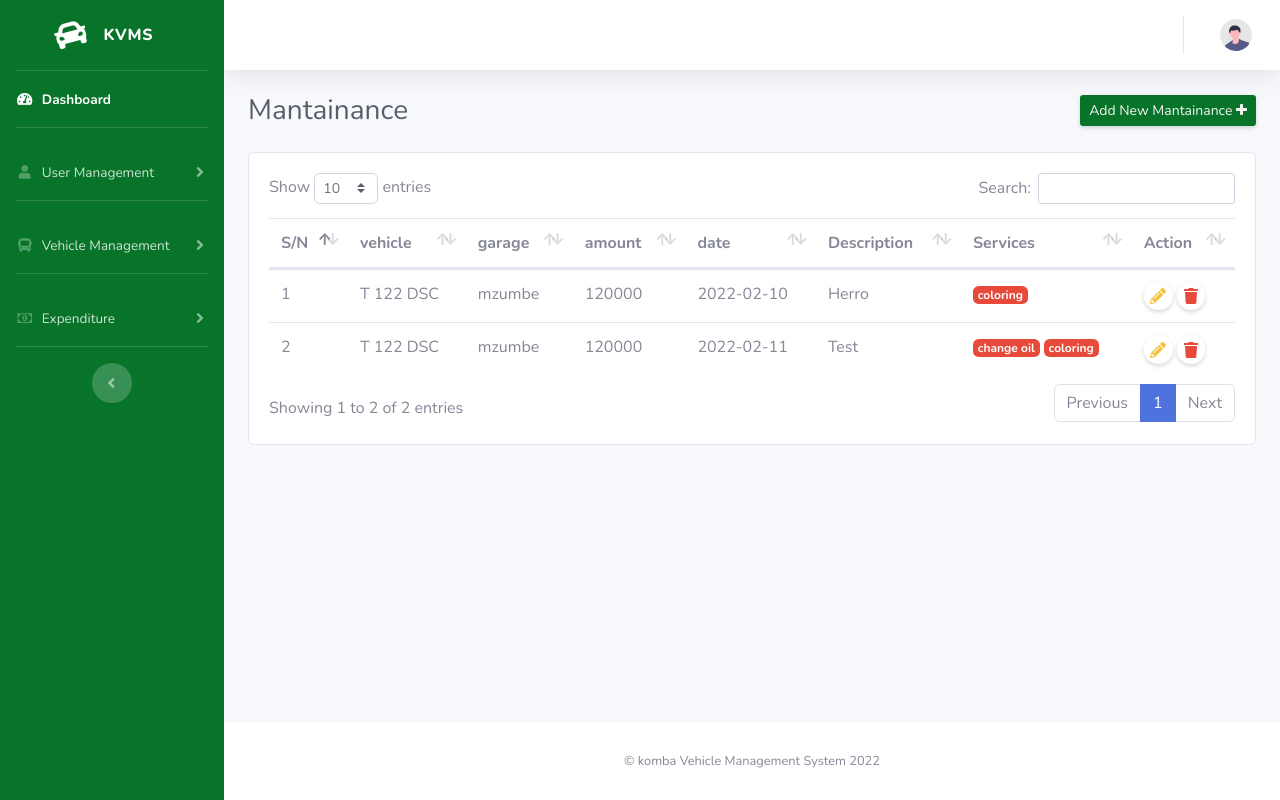
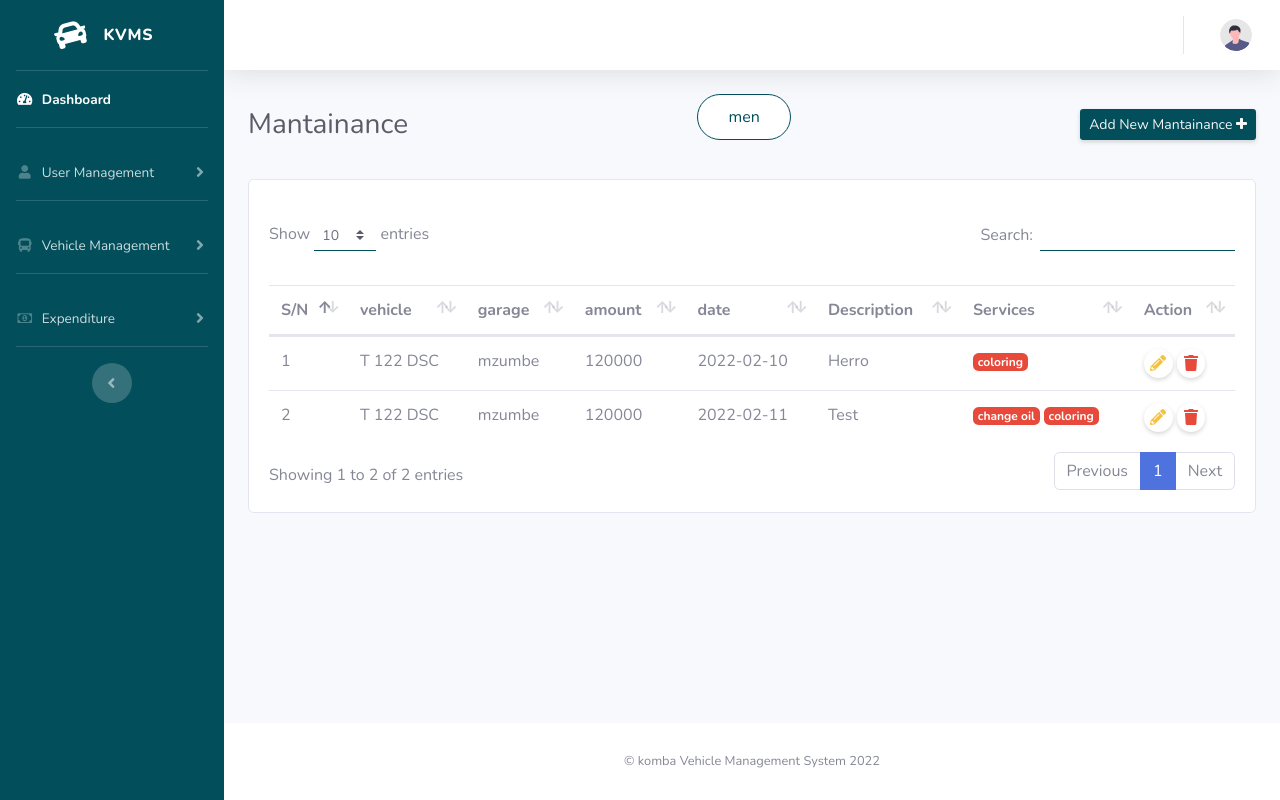
Before and after one commit to luggiestar/mercy-komba, a PHP site: page /user-dashboard/maintainance.php in a window 1280 px wide. Run offline with PHP 8.4, Linux system fonts and the light colour scheme; the visitor is signed in with stand-in values (Sample User, id 1); data comes from the database, SQL or seed files in the repository.

Commit message:
color and check box

```diff
--- a/user-dashboard/includes/sidebar.php
+++ b/user-dashboard/includes/sidebar.php
@@ -34,21 +34,29 @@
 
     <style type="text/css">
         .bg {
-            background-color: #087429;
+            background-color: #024e5a;
         }
         .vms-btn {
-            background-color: #087429;
+            background-color: #024e5a;
             color: whitesmoke;
-            transition: ease-in 1s all;
+            transition: ease-in 0.4s all;
         }
         .vms-btn:hover {
-            background-color: #a3111ef7;
+            background-color: #065e6c;
             color: whitesmoke;
         }
 
         .vms-btn:focus {
-            background-color: #087429;
+            background-color: #024e5a;
             color: whitesmoke;
+        }
+
+        .btn-success {
+            background-color: #024e5a;
+        }
+
+        .vms-bg {
+            background-color: #024e5a;
         }
         #search_date, #search_exipendture_type {
             cursor: pointer;
@@ -56,6 +64,65 @@
         #search_date, #search_exipendture_type:hover {
             color: #04AA6D;
         }
+
+        .form-control{
+            border: none;
+            border-radius: 0px;
+            margin-top: 20px;
+            margin-bottom: 20px;
+            border-bottom: 1px solid #024e5a;
+        }
+        .form-control: focus{
+            outline: none;
+            box-shadow: none;
+            border: none;
+            border-radius: 0px;
+            margin-top: 20px;
+            margin-bottom: 20px;
+            border-bottom: 1px solid #024e5a;
+        }
+
+        /*checkbox customization*/
+             .checkbox input {
+            cursor: pointer;
+        }
+
+        .checkbox input[type='checkbox'] {
+            display: none;
+        }
+
+        .checkbox span {
+            background-color: #fff;
+            padding: 10px 30px;
+            color: #024e5a;
+            border-radius: 30px;
+            position: relative;
+            display: inline-block;
+            font-size: 16px;
+            user-select: none;
+            overflow: hidden;
+            transition: 0.5s all;
+            border: 1px solid #024e5a;
+        }
+
+        .checkbox span:hover {
+            background-color: #024e5a;
+            padding: 10px 30px;
+            color: #fff;
+            border-radius: 30px;
+            position: relative;
+            display: inline-block;
+            font-size: 16px;
+            user-select: none;
+            overflow: hidden;
+        }
+
+        .checkbox input[type='checkbox']:checked ~ span {
+            background-color: #024e5a;
+            box-shadow: 0 2px 10px #024e5a;
+            color: #fff;
+        }
+        /*end checkbox customization*/
 
     </style>
 </head>
@@ -66,7 +133,7 @@
     <div id="wrapper">
 
         <!-- Sidebar -->
-        <ul class="navbar-nav bg-success sidebar sidebar-dark accordion" id="accordionSidebar">
+        <ul class="navbar-nav vms-bg sidebar sidebar-dark accordion" id="accordionSidebar">
 
             <!-- Sidebar - Brand -->
             <a class="sidebar-brand d-flex align-items-center justify-content-center" href="index.html">
@@ -99,10 +166,10 @@
                     <div class="bg-white py-2 collapse-inner rounded">
                         <h6 class="collapse-header">User Management:</h6>
                         <a class="collapse-item" href="driver.php">
-                            <i class="fa fa-user text-success"></i> Driver
+                            <i class="fa fa-user text-danger"></i> Driver
                         </a>
                         <a class="collapse-item" href="user.php">
-                            <i class="fa fa-user-circle text-success"></i> User
+                            <i class="fa fa-user-circle text-danger"></i> User
                         </a>
                     </div>
                 </div>
@@ -121,20 +188,20 @@
                     <div class="bg-white py-2 collapse-inner rounded">
                         <h6 class="collapse-header">Vehicles:</h6>
                         <a class="collapse-item" href="vehicle.php">
-                            <i class="fas fa-fw fa-car"></i> vehicle
+                            <i class="fas fa-fw fa-car text-danger"></i> vehicle
                         </a>
                         <a class="collapse-item" href="maintainance.php">
                             <i class="fas fa-fw fa-wrench"></i> Maintainance
                         </a>
                         <h6 class="collapse-header">Car Components:</h6>
                         <a class="collapse-item" href="brand.php">
-                            <i class="fa fa-database"></i> Brand
+                            <i class="fa fa-database text-danger"></i> Brand
                         </a>
                         <a class="collapse-item" href="engine_type.php">
-                            <i class="fa fa-database fa-sm"></i> Engine
+                            <i class="fa fa-database fa-sm text-danger"></i> Engine
                         </a>
                         <a href="fuel_type.php" class="collapse-item">
-                            <i class="fas fa-gas-pump"></i> Fuel type
+                            <i class="fas fa-gas-pump text-danger"></i> Fuel type
                         </a>
                     </div>
                 </div>
@@ -151,10 +218,10 @@
                     <div class="bg-white py-2 collapse-inner rounded">
                         <h6 class="collapse-header">Expenditure Management:</h6>
                         <a class="collapse-item" href="expenditure.php">
-                            <i class="fa fa-money text-success"></i> Expenditures
+                            <i class="fa fa-money text-danger"></i> Expenditures
                         </a>
                         <a class="collapse-item" href="expenditure-type.php">
-                            <i class="fa fa-gears text-success"></i> Expenditure type
+                            <i class="fa fa-gears text-danger"></i> Expenditure type
                         </a>
                         <a class="collapse-item" href="expenditure-report.php">
                             <i class="fa fa-file-pdf-o text-danger"></i> Expenditure Report
--- a/user-dashboard/maintainance.php
+++ b/user-dashboard/maintainance.php
@@ -17,10 +17,18 @@
     //count vahicle
     $count_v = mysqli_num_rows($mantainance);
     ?>
+    <style type="text/css">
 
+
+    </style>
     <!-- Page Heading -->
     <div class="d-sm-flex align-items-center justify-content-between mb-4">
         <h1 class="h3 mb-0 text-gray-800">Mantainance</h1>
+        <label class="checkbox">
+            <input type="checkbox" name="">
+            <span>men</span>
+        </label>
+
         <button class="d-none d-sm-inline-block btn vms-btn btn-sm shadow-sm" data-toggle="modal"
             data-target="#mantainance">Add New
             Mantainance <i class="fa fa-plus fa-sm"></i> </button>
--- a/user-dashboard/modals/mantainance_modal.php
+++ b/user-dashboard/modals/mantainance_modal.php
@@ -37,8 +37,10 @@
                         </div>
                         <div class="col-xl-12 mt-2">
                             <?php foreach($services_list_save as $services_item): ?>
-                                <input class="c-card" type="checkbox" name="service[]" value="<?php echo $services_item['service_id'] ?>">
-                                <?php echo $services_item['service_name'] ?>
+                                <label class="checkbox">
+                                    <input required type="checkbox" name="service[]" value="<?php echo $services_item['service_id'] ?>">
+                                    <span><?php echo $services_item['service_name'] ?> </span>
+                                 </label>
                             <?php endforeach ?>
                         </div>
                         <div class="col-xl-12 mt-3">
```
